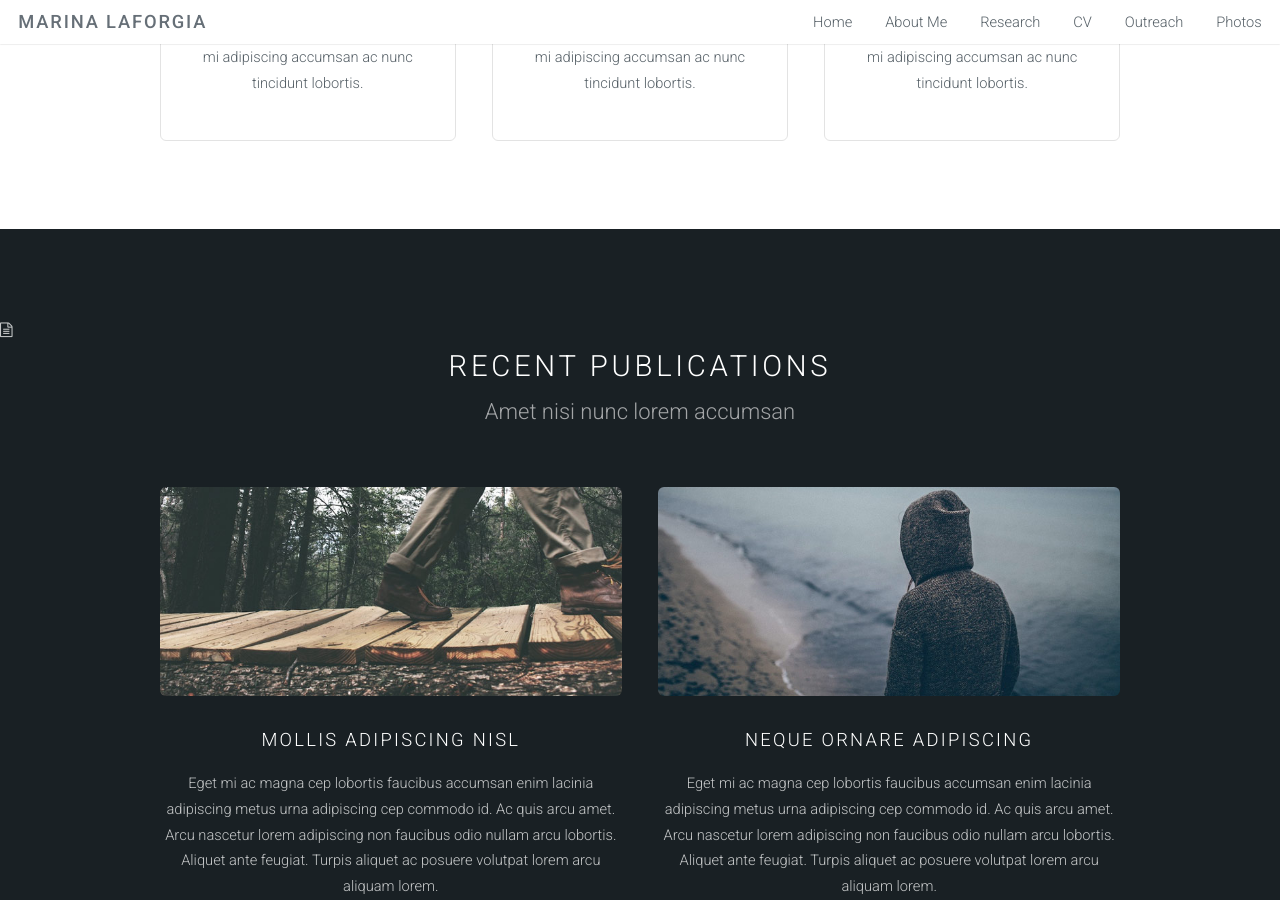
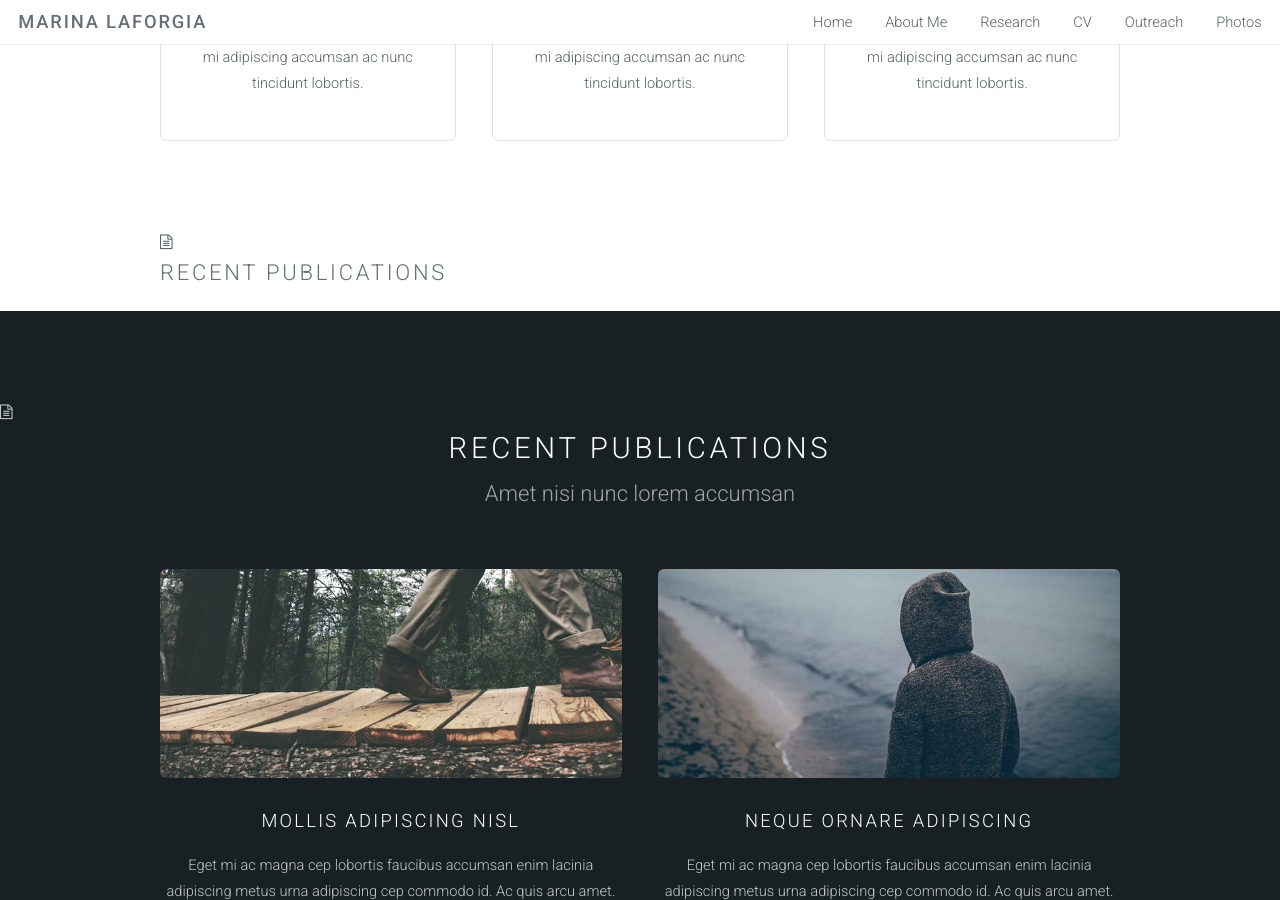
Before and after one commit to marinalaforgia/marinalaforgia.github.io, a Jekyll site: the page built from index.html, in a window 1280 px wide and 900 px high, scrolled down 900 px. Built offline with Jekyll 4.4.1, drawn with Linux system fonts in a browser that asks for light colours.

Commit message:
Update index.html

```diff
--- a/index.html
+++ b/index.html
@@ -36,6 +36,12 @@ layout: landing-page
 			</section>
 
 		<!-- Two -->
+			<header class="special container">
+					<span class="icon fa-file-text-o"></span>
+					<h2>Recent publications </h2>
+
+				</header>
+
 			<section id="two" class="wrapper style2">
 				<span class="icon fa-file-text-o"></span>
 				<header class="major">
```
